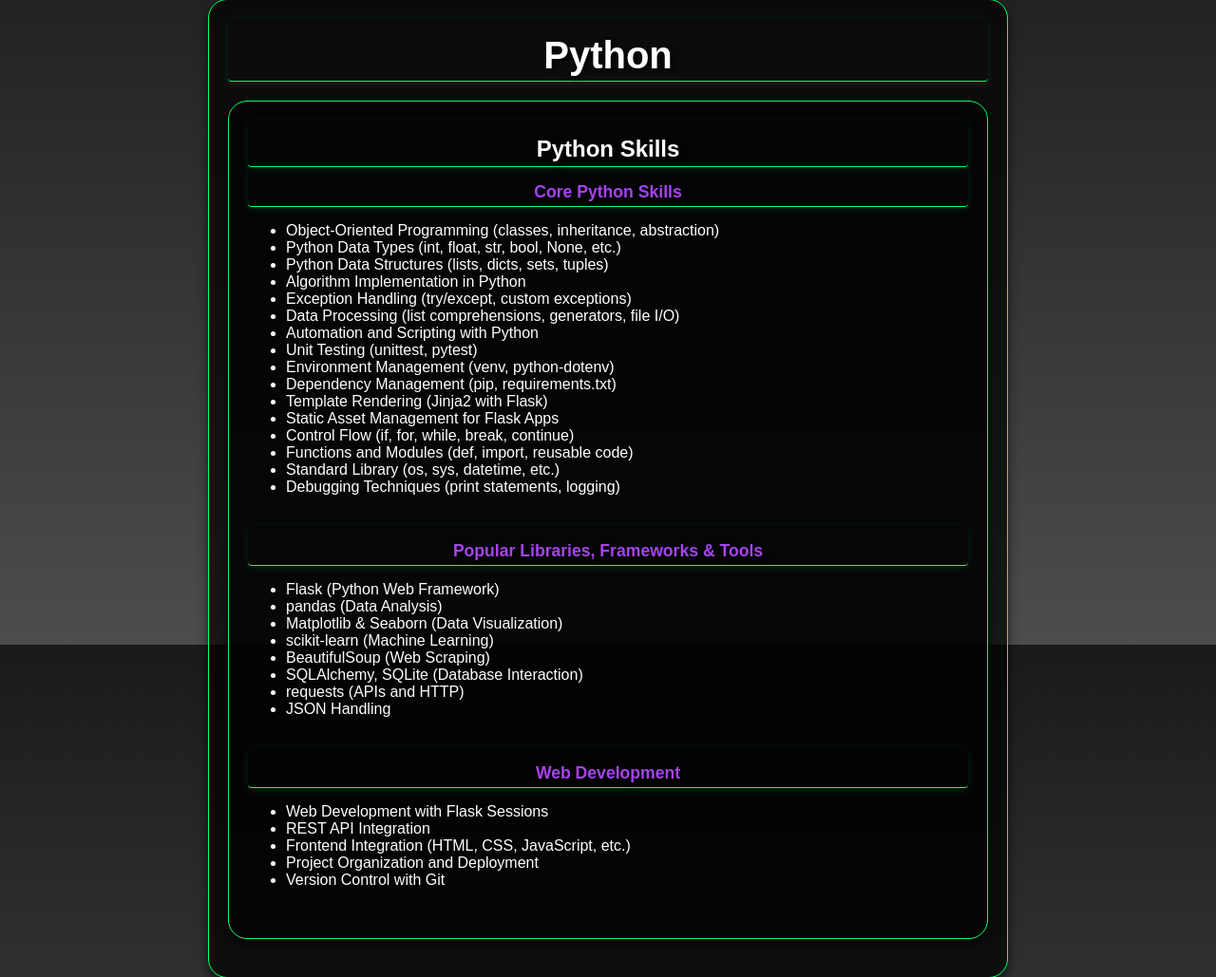
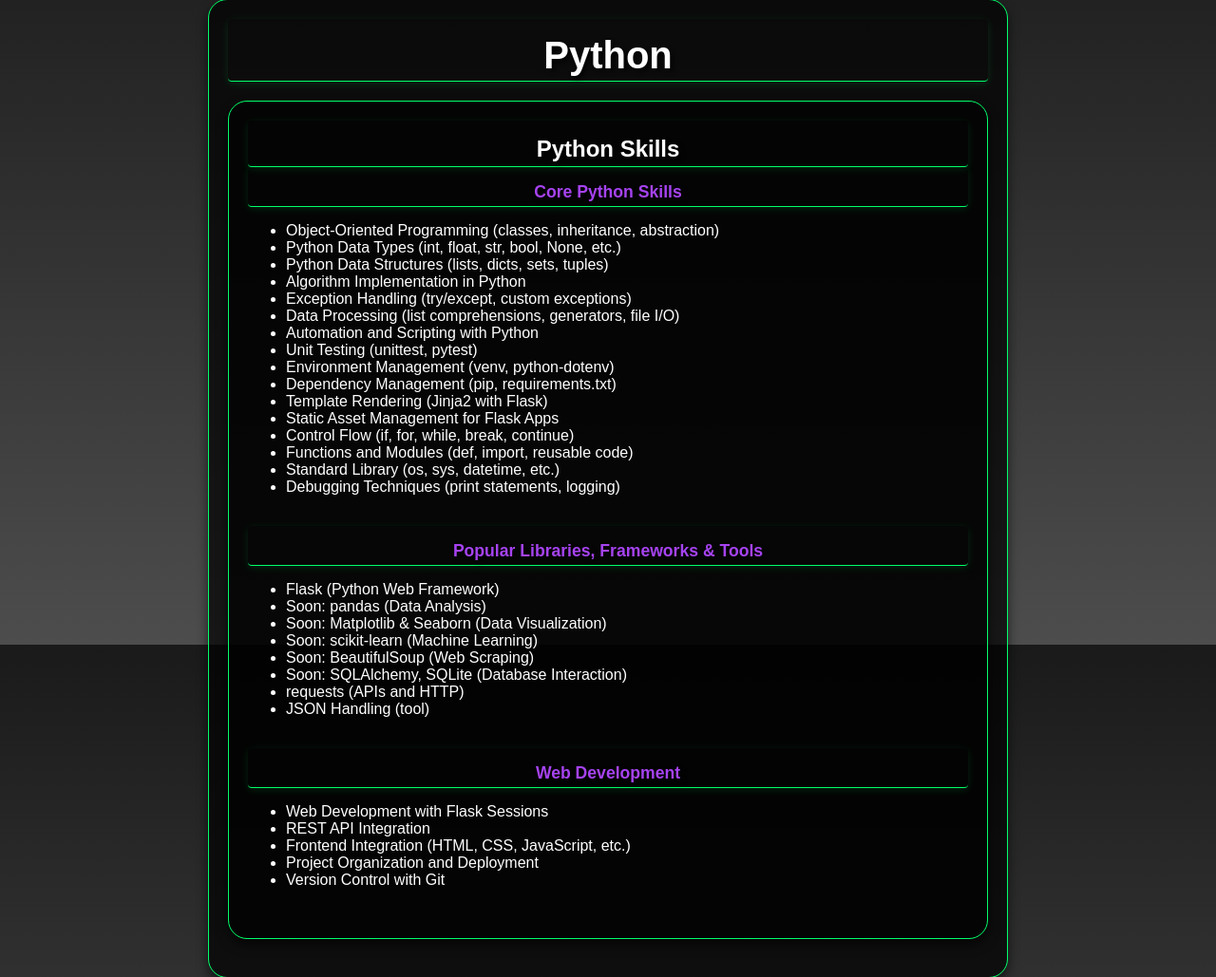
Before and after one commit to ExeOhe/exeohe.github.io, a Flask app: page /skill/backenddev in a window 1280 px wide. Shown: the part 121-1150 px from the top of the page at 95% size. Run offline with Flask 3, Linux system fonts and the light colour scheme.

Commit message:
updated:python popular libs,frames,tools

```diff
--- a/backend/templates/html/skill.backenddev.html
+++ b/backend/templates/html/skill.backenddev.html
@@ -46,13 +46,13 @@
           <h4>Popular Libraries, Frameworks & Tools</h4>
           <ul>
             <li>Flask (Python Web Framework)</li>
-            <li>pandas (Data Analysis)</li>
-            <li>Matplotlib & Seaborn (Data Visualization)</li>
-            <li>scikit-learn (Machine Learning)</li>
-            <li>BeautifulSoup (Web Scraping)</li>
-            <li>SQLAlchemy, SQLite (Database Interaction)</li>
+            <li>Soon: pandas (Data Analysis)</li>
+            <li>Soon: Matplotlib & Seaborn (Data Visualization)</li>
+            <li>Soon: scikit-learn (Machine Learning)</li>
+            <li>Soon: BeautifulSoup (Web Scraping)</li>
+            <li>Soon: SQLAlchemy, SQLite (Database Interaction)</li>
             <li>requests (APIs and HTTP)</li>
-            <li>JSON Handling</li>
+            <li>JSON Handling (tool)</li>
           </ul>
         </div>
 
```
